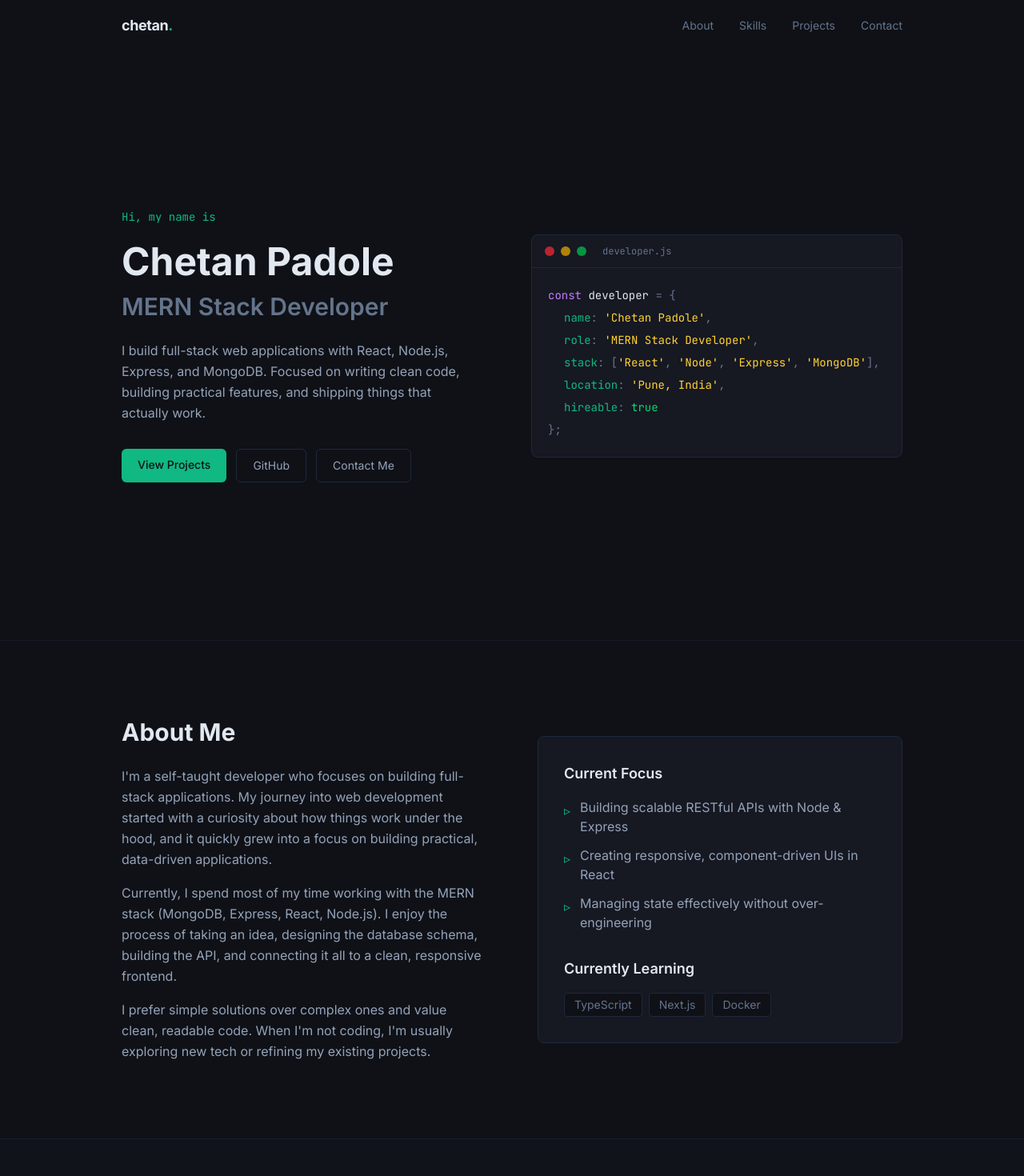
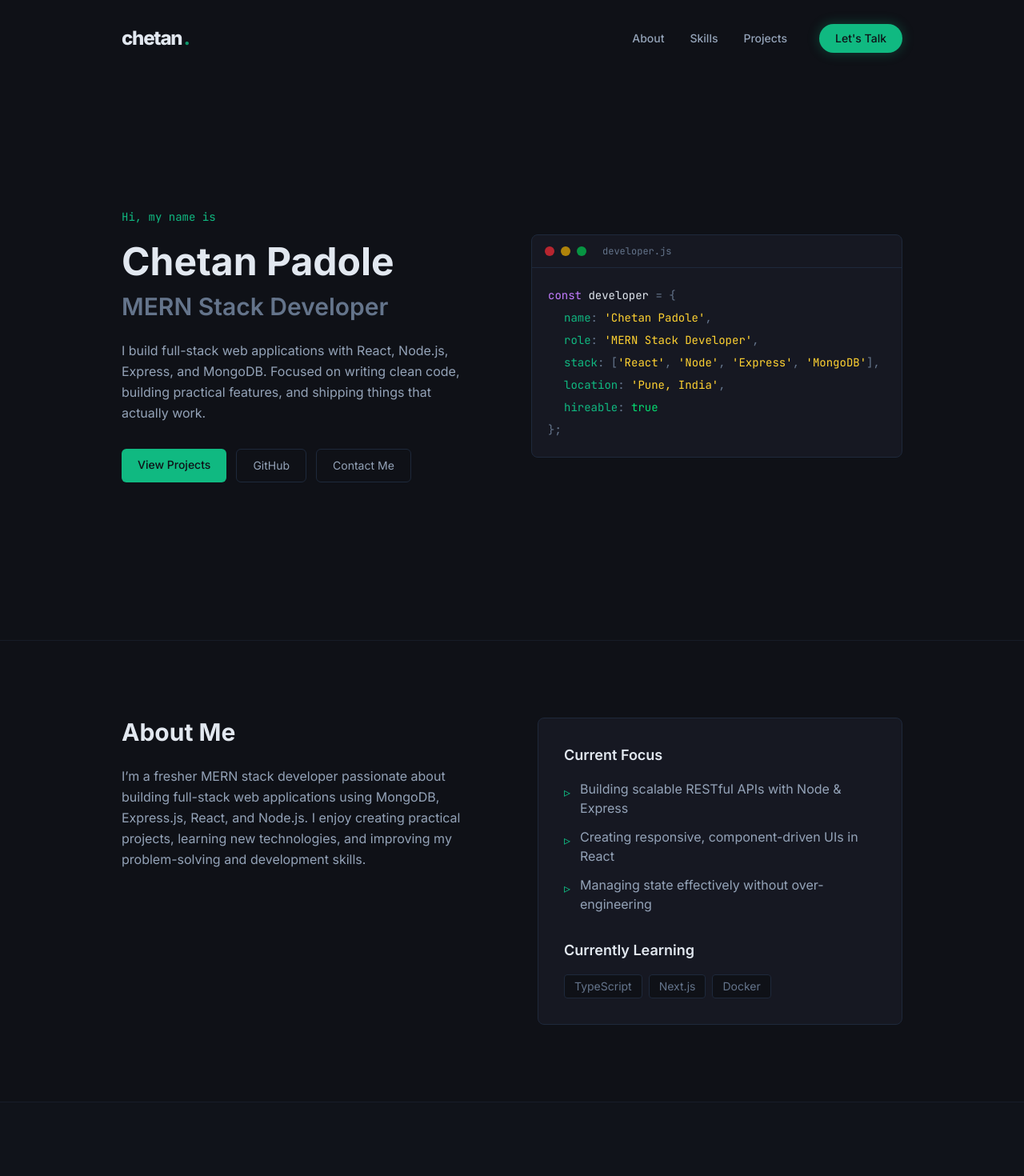
Before and after one commit to chetanrpadole/Portfolio-, a React (Vite) app in the folder client/: page / in a window 1280 px wide. Shown: the top 1470 px of the page at 80% size. Built offline with nearby package versions, Linux system fonts and the light colour scheme.

Commit message:
Improve portfolio UI and content

```diff
--- a/client/src/components/About.jsx
+++ b/client/src/components/About.jsx
@@ -12,19 +12,11 @@ function About() {
                     </h2>
                     <div className="space-y-4 text-text-secondary leading-relaxed">
                         <p>
-                            I'm a self-taught developer who focuses on building full-stack applications.
-                            My journey into web development started with a curiosity about how things work
-                            under the hood, and it quickly grew into a focus on building practical, data-driven
-                            applications.
-                        </p>
-                        <p>
-                            Currently, I spend most of my time working with the MERN stack (MongoDB, Express, React, Node.js).
-                            I enjoy the process of taking an idea, designing the database schema, building the API,
-                            and connecting it all to a clean, responsive frontend.
-                        </p>
-                        <p>
-                            I prefer simple solutions over complex ones and value clean, readable code.
-                            When I'm not coding, I'm usually exploring new tech or refining my existing projects.
+                            I’m a fresher MERN stack developer
+                            passionate about building full-stack web applications
+                            using MongoDB, Express.js, React, and Node.js.
+                            I enjoy creating practical projects, learning new technologies,
+                            and improving my problem-solving and development skills.
                         </p>
                     </div>
                 </div>
--- a/client/src/components/Navbar.jsx
+++ b/client/src/components/Navbar.jsx
@@ -14,25 +14,39 @@ function Navbar() {
     const scrollTo = (e, id) => {
         e.preventDefault();
         setMenuOpen(false);
-        document.getElementById(id)?.scrollIntoView({ behavior: "smooth" });
+        const element = document.getElementById(id);
+        if (element) {
+            element.scrollIntoView({ behavior: "smooth" });
+        } else if (id === "hero") {
+            window.scrollTo({ top: 0, behavior: "smooth" });
+        }
     };
 
-    const links = ["about", "skills", "projects", "contact"];
+    const links = ["about", "skills", "projects"];
 
     return (
         <nav
-            className={`fixed top-0 left-0 right-0 z-50 transition-all duration-300 ${
+            className={`fixed top-0 left-0 right-0 z-50 transition-all duration-500 ${
                 scrolled
-                    ? "bg-bg/80 backdrop-blur-md border-b border-border"
+                    ? "bg-bg/80 backdrop-blur-xl border-b border-border/50 shadow-[0_4px_30px_rgba(0,0,0,0.5)]"
                     : "bg-transparent"
             }`}
         >
-            <div className="max-w-5xl mx-auto px-6 h-16 flex items-center justify-between">
+            <div
+                className={`max-w-5xl mx-auto px-6 flex items-center justify-between transition-all duration-500 ${
+                    scrolled ? "h-16" : "h-24"
+                }`}
+            >
+                {/* Logo */}
                 <a
                     href="#"
-                    className="text-text font-bold text-lg tracking-tight"
+                    onClick={(e) => scrollTo(e, "hero")}
+                    className="text-2xl font-black tracking-tighter flex items-center gap-0.5 group focus:outline-none"
                 >
-                    chetan<span className="text-accent">.</span>
+                    <span className="text-text group-hover:text-white transition-colors duration-300">
+                        chetan
+                    </span>
+                    <span className="text-accent animate-pulse">.</span>
                 </a>
 
                 {/* Desktop links */}
@@ -42,40 +56,59 @@ function Navbar() {
                             key={link}
                             href={`#${link}`}
                             onClick={(e) => scrollTo(e, link)}
-                            className="text-sm text-text-muted hover:text-text transition-colors capitalize"
+                            className="relative text-sm font-medium text-text-secondary hover:text-white transition-colors capitalize group py-2"
                         >
                             {link}
+                            <span className="absolute left-0 bottom-0 w-0 h-[2px] bg-accent transition-all duration-300 ease-out group-hover:w-full rounded-full shadow-[0_0_8px_rgba(16,185,129,0.5)]"></span>
                         </a>
                     ))}
+                    <a
+                        href="#contact"
+                        onClick={(e) => scrollTo(e, "contact")}
+                        className="ml-2 px-5 py-2 text-sm font-medium text-bg bg-accent hover:bg-accent-hover transition-all duration-300 rounded-full shadow-[0_0_15px_rgba(16,185,129,0.3)] hover:shadow-[0_0_25px_rgba(16,185,129,0.6)] hover:-translate-y-0.5"
+                    >
+                        Let's Talk
+                    </a>
                 </div>
 
                 {/* Hamburger */}
                 <button
-                    className="md:hidden flex flex-col gap-1.5 p-1"
+                    className="md:hidden relative w-10 h-10 flex flex-col justify-center items-center gap-1.5 focus:outline-none group z-50"
                     onClick={() => setMenuOpen(!menuOpen)}
                     aria-label="Toggle menu"
                 >
-                    <span className={`block w-5 h-0.5 bg-text-secondary transition-transform ${menuOpen ? "rotate-45 translate-y-2" : ""}`} />
-                    <span className={`block w-5 h-0.5 bg-text-secondary transition-opacity ${menuOpen ? "opacity-0" : ""}`} />
-                    <span className={`block w-5 h-0.5 bg-text-secondary transition-transform ${menuOpen ? "-rotate-45 -translate-y-2" : ""}`} />
+                    <span className={`block w-6 h-0.5 bg-text transition-all duration-300 rounded-full ${menuOpen ? "rotate-45 translate-y-2 bg-accent" : "group-hover:bg-accent"}`} />
+                    <span className={`block w-6 h-0.5 bg-text transition-all duration-300 rounded-full ${menuOpen ? "opacity-0 translate-x-2" : "group-hover:bg-accent"}`} />
+                    <span className={`block w-6 h-0.5 bg-text transition-all duration-300 rounded-full ${menuOpen ? "-rotate-45 -translate-y-2 bg-accent" : "group-hover:bg-accent"}`} />
                 </button>
             </div>
 
             {/* Mobile menu */}
-            {menuOpen && (
-                <div className="md:hidden bg-bg-card border-t border-border px-6 py-4 flex flex-col gap-4">
+            <div
+                className={`md:hidden absolute top-full left-0 w-full bg-bg/95 backdrop-blur-xl border-b border-border/50 transition-all duration-500 overflow-hidden shadow-2xl shadow-black/50 ${
+                    menuOpen ? "max-h-80 py-6 opacity-100" : "max-h-0 py-0 opacity-0"
+                }`}
+            >
+                <div className="flex flex-col items-center gap-6">
                     {links.map((link) => (
                         <a
                             key={link}
                             href={`#${link}`}
                             onClick={(e) => scrollTo(e, link)}
-                            className="text-sm text-text-secondary hover:text-text transition-colors capitalize"
+                            className="text-lg font-medium text-text-secondary hover:text-white hover:scale-110 transition-all capitalize"
                         >
                             {link}
                         </a>
                     ))}
+                     <a
+                        href="#contact"
+                        onClick={(e) => scrollTo(e, "contact")}
+                        className="mt-2 px-8 py-2.5 text-sm font-bold tracking-wide text-bg bg-accent hover:bg-accent-hover transition-all duration-300 rounded-full shadow-[0_0_15px_rgba(16,185,129,0.3)] hover:shadow-[0_0_25px_rgba(16,185,129,0.6)]"
+                    >
+                        LET'S TALK
+                    </a>
                 </div>
-            )}
+            </div>
         </nav>
     );
 }
```
